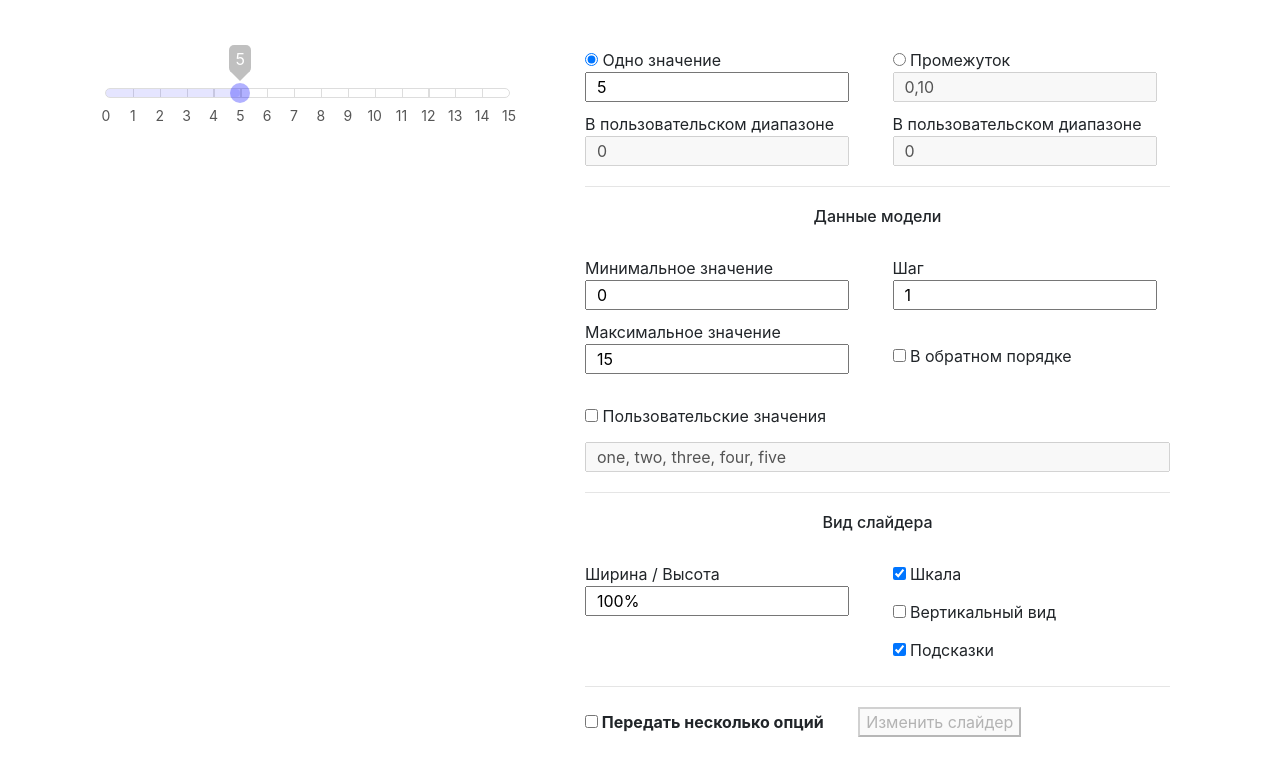
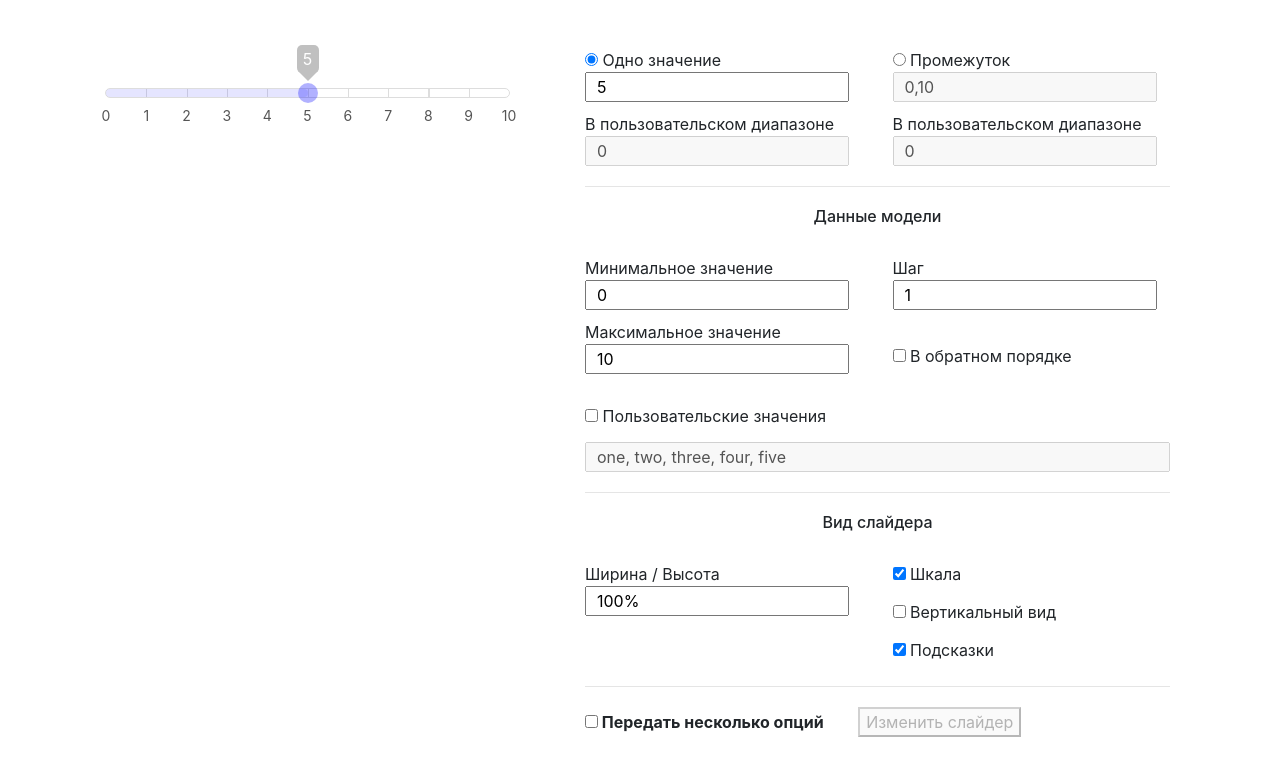
Before and after one commit to Bibigyl/FSD_slider, a website built with webpack: page demo/demo.html in a window 1280 px wide. Shown: the part 140-916 px from the top of the page. Built offline with nearby package versions, Linux system fonts and the light colour scheme.

Commit message:
Changed value to 10 in demo

```diff
--- a/demo/demo.html
+++ b/demo/demo.html
@@ -54,7 +54,7 @@
                       <input class='option' type='text' name='min' value='0'>
 
                       Максимальное значение
-                      <input class='option' type='text' name='max' value='15'>
+                      <input class='option' type='text' name='max' value='10'>
                     </div>
                     <div class='col-lg-6'>
                       Шаг
--- a/demo/demo.js
+++ b/demo/demo.js
@@ -1,8 +1,6 @@
 $(document).ready( function() {
 
     $('#slider1').slider({
-        min: 0,
-        max: 15,
         value: 5,
         step: 1,
         length: '100%',
```
